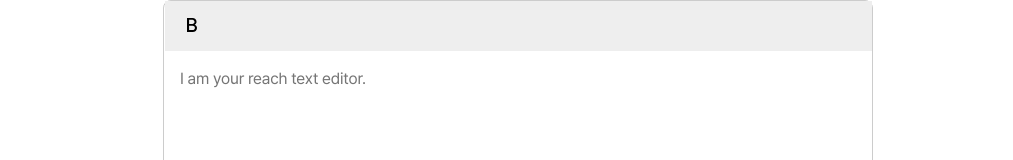
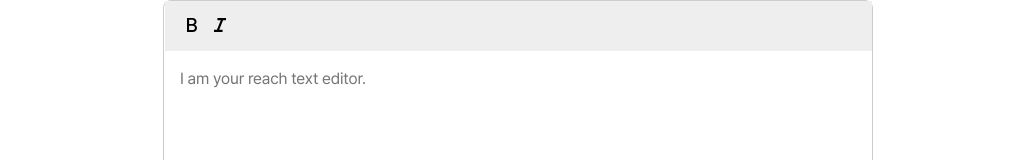
Before and after one commit to Rolligo/rolling, a React (Create React App) app: page / in a window 1280 px wide. Shown: the top 160 px of the page, without its empty margins (122-1135 px from the left). Built offline with nearby package versions, Linux system fonts and the light colour scheme.

Commit message:
feat: Italic 버튼 상호작용 구현

```diff
--- a/src/components/TextEditor/TextEditor.jsx
+++ b/src/components/TextEditor/TextEditor.jsx
@@ -1,12 +1,14 @@
 import React, { useEffect, useRef, useState } from "react";
 import * as S from "./TextEditor.style";
 import Bold from "assets/images/Bold.svg";
-
+import Italic from "assets/images/Italic.svg";
 const TextEditor = () => {
   const [text, setText] = useState("");
   const [isBoldClicked, setIsBoldClicked] = useState(false);
+  const [isItalicClicked, setIsItalicClicked] = useState(false);
   const textRef = useRef(null);
   console.log("Rendering");
+
   function handleChange(e) {
     setText(e.target.value);
   }
@@ -14,6 +16,11 @@ const TextEditor = () => {
   function handleBoldClick(e) {
     e.preventDefault();
     setIsBoldClicked(!isBoldClicked);
+  }
+
+  function handleItalicClick(e) {
+    e.preventDefault();
+    setIsItalicClicked(!isItalicClicked);
   }
 
   useEffect(() => {
@@ -24,11 +31,22 @@ const TextEditor = () => {
     }
   }, [isBoldClicked]);
 
+  useEffect(() => {
+    if (isItalicClicked) {
+      textRef.current.style.fontStyle = "italic";
+    } else {
+      textRef.current.style.fontStyle = "normal";
+    }
+  }, [isItalicClicked]);
+
   return (
     <S.TextEditorContainer>
       <S.EditContainer>
         <S.Button onClick={(e) => handleBoldClick(e)}>
           <img src={Bold} />
+        </S.Button>
+        <S.Button onClick={(e) => handleItalicClick(e)}>
+          <img src={Italic} />
         </S.Button>
       </S.EditContainer>
       <S.TextContainer
--- a/src/components/TextEditor/TextEditor.style.js
+++ b/src/components/TextEditor/TextEditor.style.js
@@ -24,6 +24,7 @@ export const EditContainer = styled.div`
   display: flex;
   align-items: center;
   padding: 0 1.5rem;
+  gap: 0.5rem;
 `;
 
 export const TextContainer = styled.textarea`
```
Also changed, not shown: src/assets/images/Italic.svg (added).
